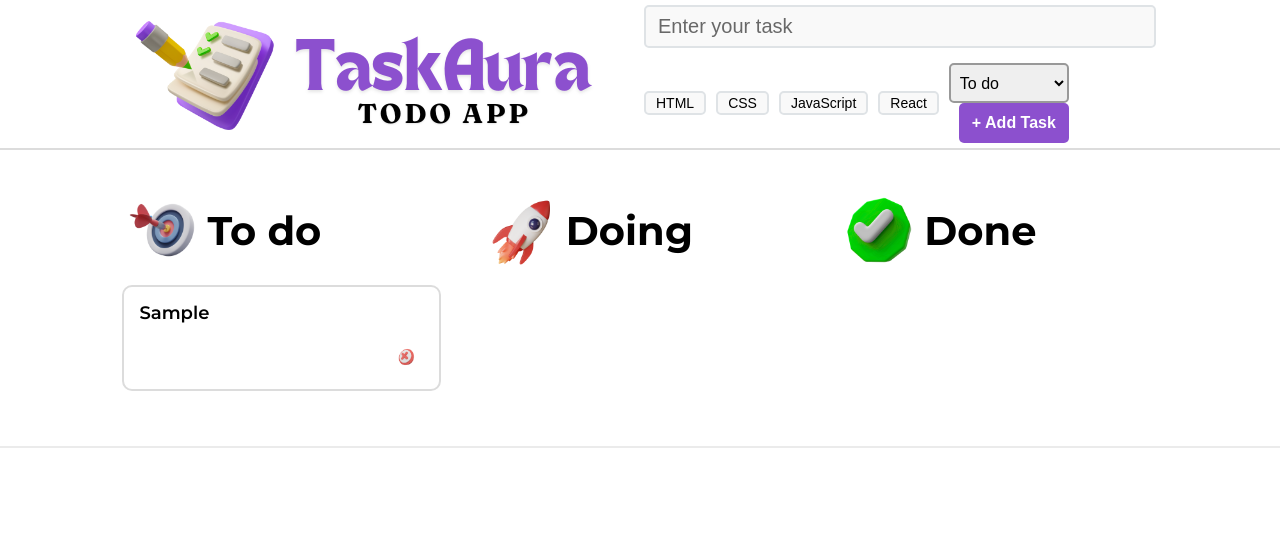
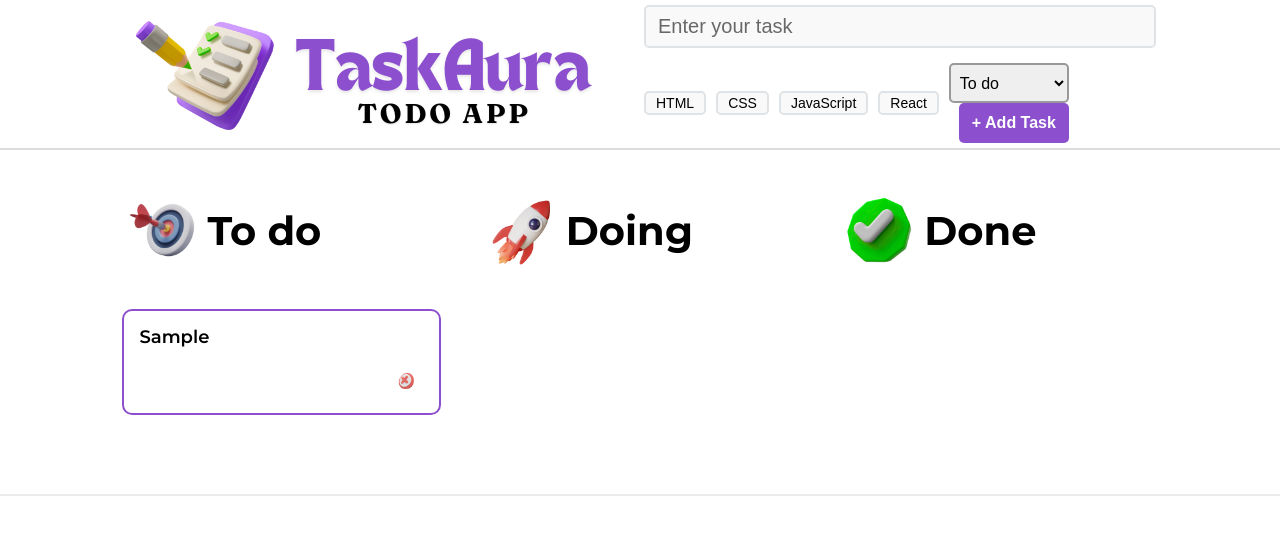
Before and after one commit to Vishal-Singh-30/Redux-Mini-Project-TaskAura-Todo-App, a React (Vite) app: page / in a window 1280 px wide. Both pictures are taken after typing "Sample" into the empty fields and a click on the button "+ Add Task". Shown: the top 534 px of the page. Built offline with nearby package versions, Linux system fonts and the light colour scheme.

Commit message:
Adding Drag & Drop Feature

```diff
--- a/package.json
+++ b/package.json
@@ -17,10 +17,11 @@
     "@types/react": "^18.3.3",
     "@types/react-dom": "^18.3.0",
     "@vitejs/plugin-react": "^4.3.1",
-    "eslint": "^8.57.0",
-    "eslint-plugin-react": "^7.34.3",
+    "eslint": "^9.8.0",
+    "eslint-plugin-react": "^7.35.0",
     "eslint-plugin-react-hooks": "^4.6.2",
     "eslint-plugin-react-refresh": "^0.4.7",
+    "globals": "^15.8.0",
     "vite": "^5.3.4"
   }
 }
--- a/src/App.jsx
+++ b/src/App.jsx
@@ -13,6 +13,8 @@ console.log(oldTasks);
 
 function App(){
   const [tasks, setTasks] = useState(JSON.parse(oldTasks) || []);
+  // usestate for Draggable card -> active card
+  const [activeCard, setActiveCard] = useState(null);
 
   useEffect(()=>{
     localStorage.setItem("tasks", JSON.stringify(tasks));
@@ -24,15 +26,28 @@ function App(){
     setTasks(newTasks);
   }
 
-  console.log("task", tasks);
+  const onDrop = (status, position)=> {
+    console.log(`active card -: ${activeCard} going to ,status - : ${status}, at index ${position}`);
+    if(activeCard== null || activeCard === undefined) return;
+
+    const taskToMove = tasks[activeCard];
+    const updatedTasks = tasks.filter((task, index)=> index !== activeCard);
+
+    updatedTasks.splice(position, 0, {
+      ...taskToMove,
+      status: status
+    });
+    setTasks(updatedTasks);
+  };
+
   return (
   <div className="app">
     {/* app_header - TaskForm */}
     <TaskForm setTasks={setTasks}/>
     <div className="app_main">
-      <TaskColumn title="To do" icon={todoIcon} tasks={tasks} status="todo" handleTaskDelete= {handleTaskDelete}/>
-      <TaskColumn title="Doing" icon={doingIcon} tasks={tasks} status="doing" handleTaskDelete= {handleTaskDelete}/>
-      <TaskColumn title="Done"  icon={doneIcon} tasks={tasks} status="done"handleTaskDelete= {handleTaskDelete} />
+      <TaskColumn title="To do" icon={todoIcon} tasks={tasks} status="todo" handleTaskDelete= {handleTaskDelete} setActiveCard = {setActiveCard} onDrop={onDrop} />
+      <TaskColumn title="Doing" icon={doingIcon} tasks={tasks} status="doing" handleTaskDelete= {handleTaskDelete} setActiveCard = {setActiveCard} onDrop={onDrop} />
+      <TaskColumn title="Done"  icon={doneIcon} tasks={tasks} status="done"handleTaskDelete= {handleTaskDelete} setActiveCard = {setActiveCard} onDrop={onDrop} />
     </div>
   </div>
 )}
--- /dev/null
+++ b/src/components/DropArea.css
@@ -0,0 +1,16 @@
+.drop_area{
+    width: 100%;
+    height: 100px;
+    color: #dcdcdc;
+    border: 2px dashed #8C50CE;
+    border-radius: 10px;
+    padding: 15px;
+    margin-bottom: 15px;
+    opacity: 1;
+    transition: all 0.2s ease-in-out;
+}
+
+.hide_drop {
+    opacity: 0;
+
+}
--- /dev/null
+++ b/src/components/DropArea.jsx
@@ -0,0 +1,26 @@
+import React,{ useState } from "react";
+import "./DropArea.css";
+
+
+
+function DropArea({onDrop}) {
+    // state variable for showing drop area when card is active !
+    const [showDrop, setShowDrop] = useState(false);
+
+    return (
+        <div
+        onDragEnter={() => setShowDrop(true)}
+        onDragLeave={() => setShowDrop(false)}
+        onDrop={()=>{
+            onDrop();
+            // hide drop area after card has been droped
+            setShowDrop(false);
+        }}
+        onDragOver={e => e.preventDefault()}
+        className= {showDrop ? "drop_area" : "hide_drop"}>
+            Drop Here
+        </div>
+    );
+};
+
+export default DropArea;
--- a/src/components/TaskCard.css
+++ b/src/components/TaskCard.css
@@ -1,11 +1,17 @@
 .task_card{
     width: 100%;
     min-height: 100px;
-    border: 2px solid #dcdcdc;
+    border: 2px solid #8C50CE;
     border-radius: 10px;
     padding: 15px;
-    margin: 15px 0px;
+    margin-bottom: 15px;
+    cursor: grab;
 
+}
+
+.task_card:active{
+    opacity: 0.7;
+    border: 5px solid #8C50CE;
 
 }
 
--- a/src/components/TaskCard.jsx
+++ b/src/components/TaskCard.jsx
@@ -3,9 +3,9 @@ import Tag from "./Tag";
 import deleteIcon from "../assets/Delete.png";
 
 
-function TaskCard({title, tags, handleTaskDelete, index}) {
+function TaskCard({title, tags, handleTaskDelete, index, setActiveCard}) {
     return (
-        <div className="task_card">
+        <div className="task_card" draggable="true" onDragStart={()=> setActiveCard(index)} onDragEnd={()=> setActiveCard(null)}>
             <p className="task_text">{title}</p>
 
             <div className="task_card_bottom_section">
--- a/src/components/TaskColumn.css
+++ b/src/components/TaskColumn.css
@@ -7,6 +7,7 @@
 .task_column_heading {
     display: flex;
     align-items: center;
+    margin-bottom: 15px;
 }
 
 .task_column{
--- a/src/components/TaskColumn.jsx
+++ b/src/components/TaskColumn.jsx
@@ -1,13 +1,27 @@
 import "./TaskColumn.css";
 import TaskCard from "./TaskCard";
+import DropArea from "./DropArea";
+import React from "react";
 
-function TaskColumn({title, icon, tasks, status, handleTaskDelete}){
+function TaskColumn({title, icon, tasks, status, handleTaskDelete, setActiveCard, onDrop}){
+
     return (
         <div className="task_column">
             <h1 className="task_column_heading"><img className="task_column_icon" src={icon} alt="Check img" />{title}</h1>
+            <DropArea onDrop={()=>{onDrop(status, 0)}} />
             {
                 tasks.map((task, index) => {
-                    return task.status === status && <TaskCard key={index} title={task.task} tags = {task.tags} handleTaskDelete={handleTaskDelete} index={index}/>
+                    return task.status === status &&
+                    <React.Fragment key={index}>
+                     <TaskCard
+                      title={task.task}
+                       tags = {task.tags}
+                        handleTaskDelete={handleTaskDelete}
+                         index={index}
+                         setActiveCard={setActiveCard}
+                     />
+                    <DropArea onDrop={()=>{onDrop(status, index + 1)}}/>
+                    </React.Fragment>
             })
             }
         </div>
```
Also changed, not shown: eslint.config.js (added, +9 -0 lines), 1 other file (tests, documents, lock files or other folders).
